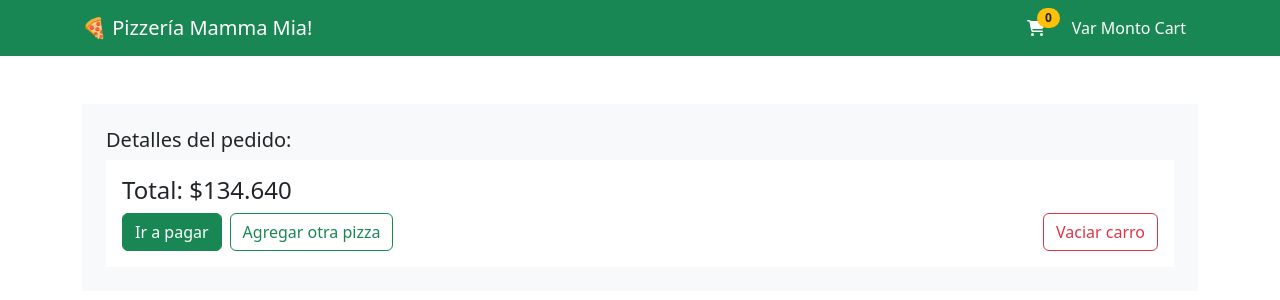
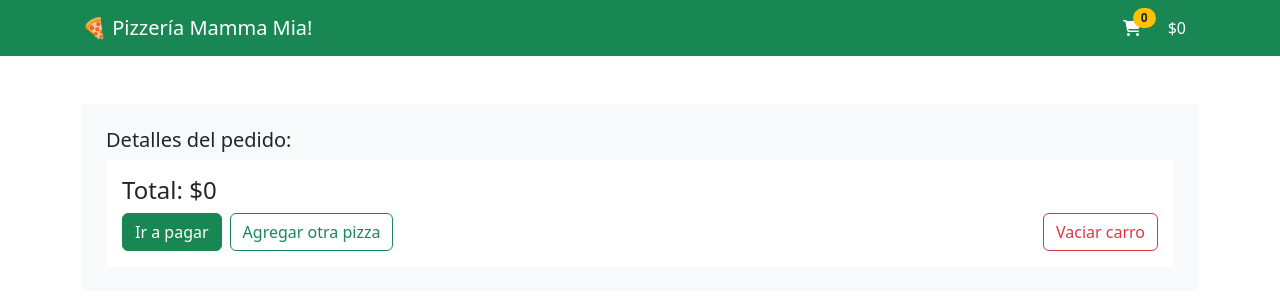
Before and after one commit to jpablow/ADL-FSJS-M05U04, a React (Vite) app: page /cart in a window 1280 px wide. Shown: the top 300 px of the page. Built offline with nearby package versions, Linux system fonts and the light colour scheme.

Commit message:
Crea total de carro y agrega a componentes

```diff
--- a/src/Context.jsx
+++ b/src/Context.jsx
@@ -8,7 +8,7 @@ export const Provider = ({ children }) => {
   const navigate = useNavigate();
   const [selectedPizza, setSelectedPizza] = useState([]);
   const [cartPizzas, setCartPizzas] = useState([]);
-  const [newPizza, setNewPizza] = useState({});
+  const [cartTotal, setCartTotal] = useState(0);
   const [show, setShow] = useState(false);
   const handleClose = () => setShow(false);
   const handleShow = () => setShow(true);
@@ -31,6 +31,9 @@ export const Provider = ({ children }) => {
       ? setCartPizzas([addedPizza[0]])
       : setCartPizzas([...cartPizzas, addedPizza[0]]);
     console.log(cartPizzas);
+    setCartTotal(
+      cartPizzas.reduce((prev, { price, q }) => prev + price * q, 0)
+    );
   }
 
   function emptyCart() {
@@ -76,6 +79,12 @@ export const Provider = ({ children }) => {
     const addIdx = cartPizzas.findIndex((el) => el.id === pid);
     cartPizzas[addIdx].q--;
     setCartPizzas([...cartPizzas]);
+
+    setCartTotal(
+      cartPizzas.reduce((prev, { price, q }) => prev + price * q, 0)
+    );
+
+    console.log(cartTotal);
   };
 
   // useEffect(() => {
@@ -100,6 +109,7 @@ export const Provider = ({ children }) => {
     irACarro,
     addQ,
     rmvQ,
+    cartTotal,
   };
   return <Context.Provider value={globalState}>{children}</Context.Provider>;
 };
--- a/src/components/NavbarComp.jsx
+++ b/src/components/NavbarComp.jsx
@@ -8,7 +8,7 @@ import { faCartShopping } from '@fortawesome/free-solid-svg-icons';
 import { Context } from '../Context';
 
 export default function NavbarComp() {
-  const { cartPizzas } = useContext(Context);
+  const { cartPizzas, formatNum, cartTotal } = useContext(Context);
 
   return (
     <Navbar bg="success" variant="dark" fixed="top">
@@ -22,7 +22,7 @@ export default function NavbarComp() {
             <Badge pill bg="warning" className="text-dark badge-pos">
               {cartPizzas.length}
             </Badge>{' '}
-            Var Monto Cart
+            {formatNum(cartTotal)}
           </NavLink>
         </Container>
       </Container>
--- a/src/views/Cart.jsx
+++ b/src/views/Cart.jsx
@@ -17,6 +17,7 @@ const Cart = () => {
     formatNum,
     addQ,
     rmvQ,
+    cartTotal,
   } = useContext(Context);
 
   return (
@@ -64,7 +65,7 @@ const Cart = () => {
               })}
 
               <ListGroupItem className="py-3">
-                <h4>Total: $134.640</h4>
+                <h4>Total: {formatNum(cartTotal)}</h4>
                 <div className="d-flex justify-content-between">
                   <div>
                     <Button variant="success">Ir a pagar</Button>
```
